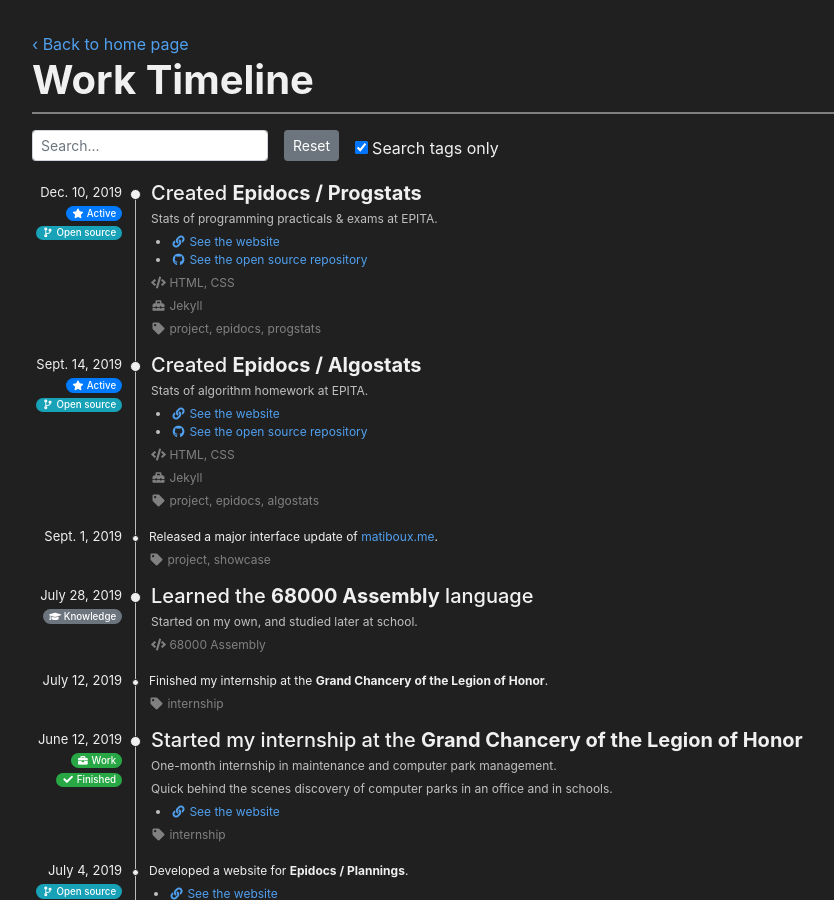
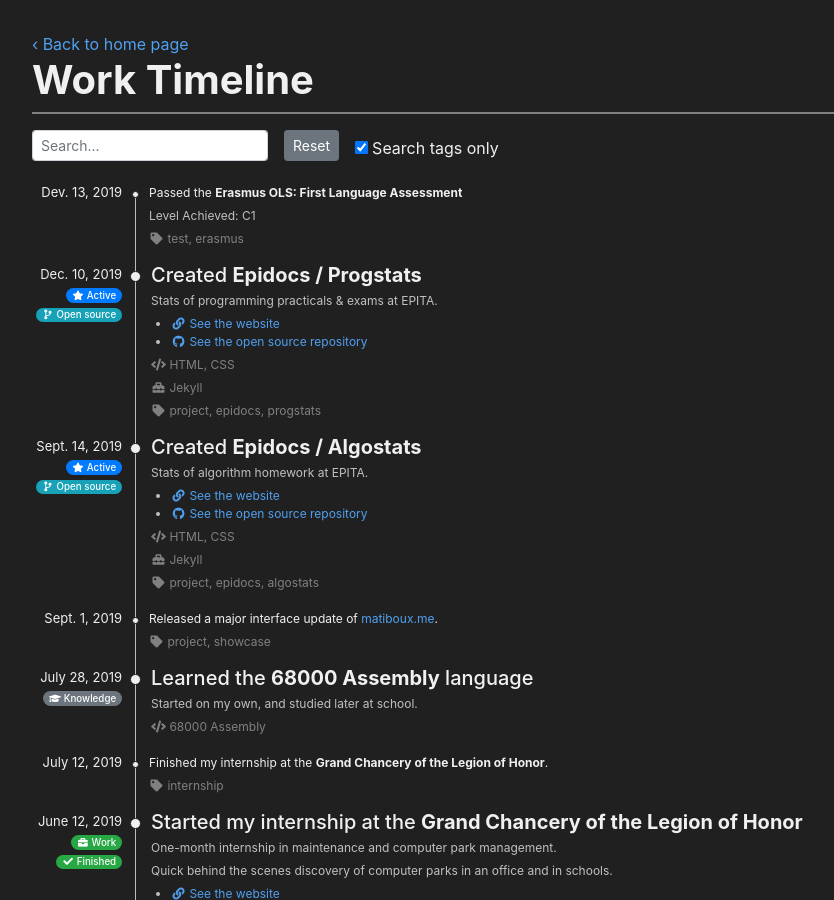
Before and after one commit to matiboux/matiboux.me, a Jekyll site: the page built from timeline.html, in a window 1280 px wide and 900 px high. Shown: the whole window, without its empty margins (53-887 px from the left). Built offline with Jekyll 4.4.1, drawn with Linux system fonts in a browser that asks for light colours; nearby versions of some CDN libraries; some of the changed text lies outside the part shown.

Commit message:
Added infos about test scores in timeline.yml

```diff
--- a/_data/timeline.yml
+++ b/_data/timeline.yml
@@ -12,6 +12,12 @@
   # tags: []
 
 
+
+- description:
+  - "Passed the <b>Erasmus OLS: First Language Assessment</b>"
+  - "Level Achieved: C1"
+  date: Dev. 13, 2019
+  tags: [test, erasmus]
 
 - title: Created <b>Epidocs / Progstats</b>
   description: Stats of programming practicals & exams at EPITA.
@@ -140,6 +146,12 @@
   category: domain
 
 - description:
+  - "Passed the <b>TOEIC Mock Test</b>"
+  - "Score: 925"
+  date: May 11, 2019
+  tags: [test, toeic]
+
+- description:
   - Started developement of a script and structure for building website for Epidocs projects.
   - The system uses PHP and Travis CI for the build, Github Pages and Jekyll for the website deployment.
   date: Feb. 10, 2019
@@ -233,6 +245,12 @@
   date: Sept. 10, 2018
   languages: [OCaml]
   category: knowledge
+
+- description:
+  - "Passed the <b>TOEIC Mock Test</b>"
+  - "Score: 900"
+  date: Sept. 6, 2018
+  tags: [test, toeic]
 
 
 - description: Open sourced the status API behind <b>matistat.us</b>.
```
